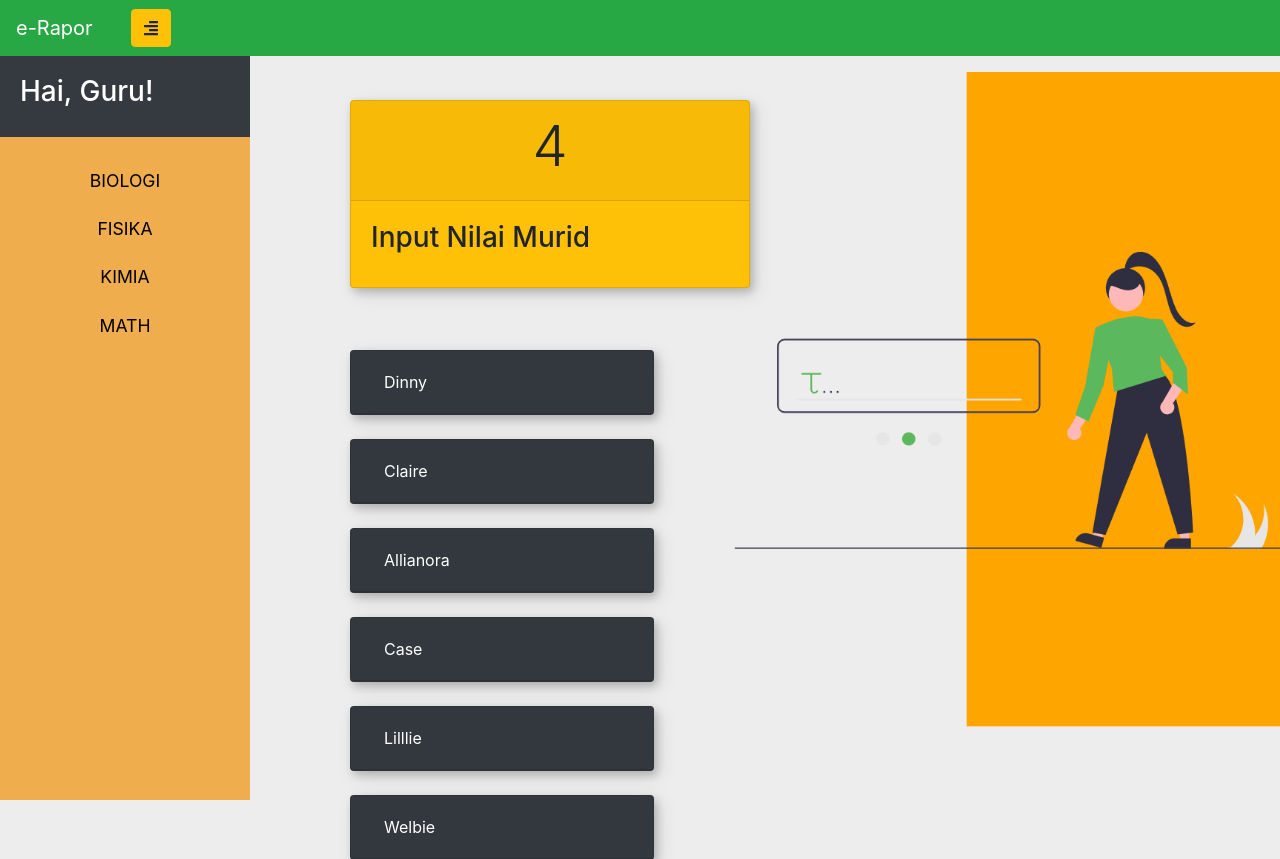
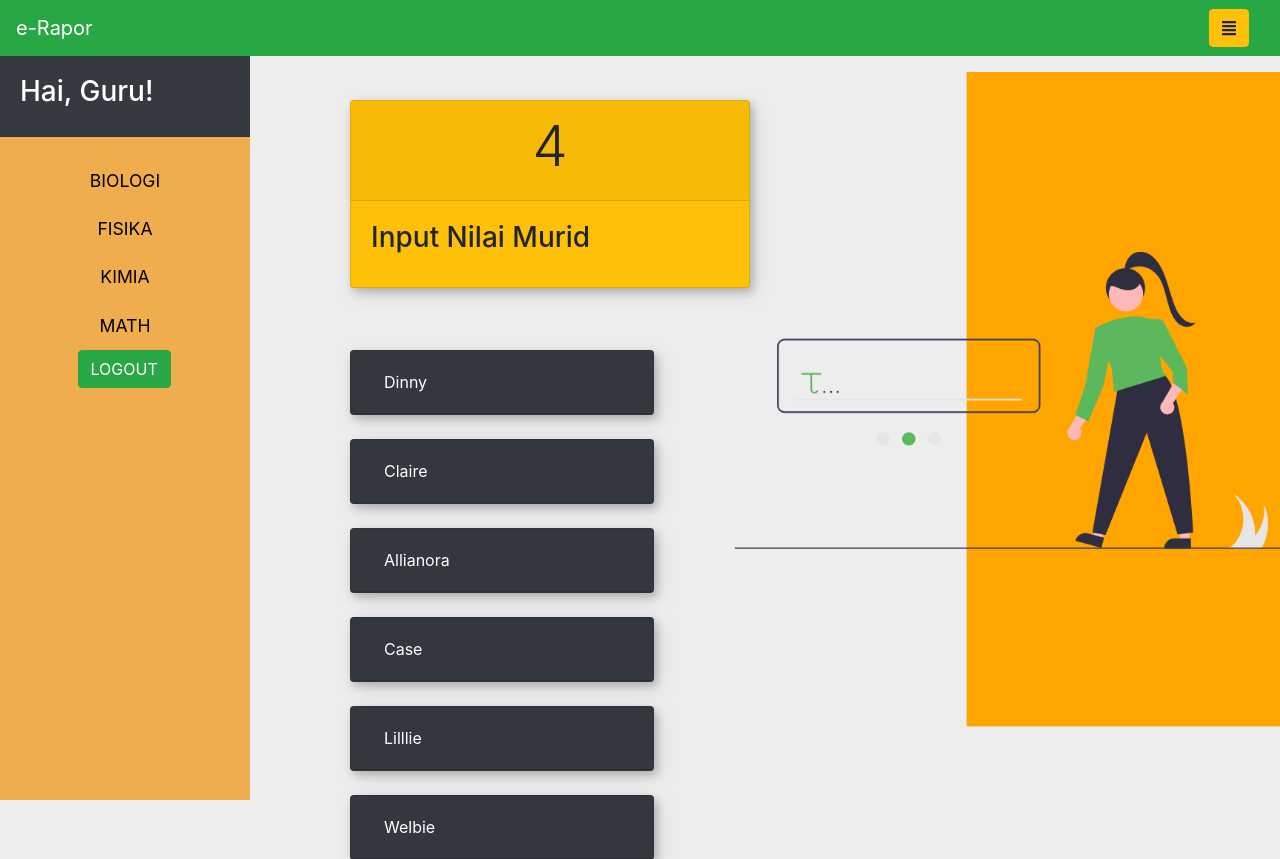
Before and after one commit to prolifel/fp-pweb, a PHP site: page /guru/nilai.php?id=4 in a window 1280 px wide; the page is wider, and only the part inside the window is pictured. Shown: the top 859 px of that part. Run offline with PHP 8.4, Linux system fonts and the light colour scheme; a user stored in the database is signed in; data comes from the database, SQL or seed files in the repository; some libraries are stand-ins or nearby versions.

Commit message:
logout button

```diff
--- a/guru/nilai.php
+++ b/guru/nilai.php
@@ -147,7 +147,9 @@
         .card {
             box-shadow: 3px 4px 8px rgba(0, 0, 0, 0.2), 5px 6px 20px rgba(0, 0, 0, 0.1);
         }
-
+        #logout {
+            /* margin-top: 300px; */
+        }
 
     </style>
     <link rel="stylesheet" href="https://stackpath.bootstrapcdn.com/bootstrap/4.3.1/css/bootstrap.min.css" integrity="sha384-ggOyR0iXCbMQv3Xipma34MD+dH/1fQ784/j6cY/iJTQUOhcWr7x9JvoRxT2MZw1T" crossorigin="anonymous">
@@ -204,6 +206,11 @@
                     <a href="nilai.php?id=math" class="btn" >MATH</a>
 
                 </li>
+                <li>
+                    <div class="d-grid gap-2 col-6 mx-auto" id="logout">
+                        <button class="btn btn-success" type="button">LOGOUT</button>
+                    </div>
+                </li>
             </ul>
         </nav>
 
@@ -217,10 +224,10 @@
                     <span> </span>
                     <span> </span>
                 </a> -->
-                <div class="container">
+                <div class="container-fluid d-grid gap-2 d-md-flex justify-content-md-end">
 
                     <button type="button" id="sidebarCollapse" class="btn btn-warning">
-                        <i class="fas fa-align-right"></i>
+                        <i class="fas fa-align-justify"></i>
                         <!-- <span>Toggle Sidebar</span> -->
                     </button>
 
@@ -243,6 +250,7 @@
             </div>
             <div class="card-body">
             <h3 class="card-title ">Input Nilai Murid</h5>
+
             </div>
         </div>
     </div>
@@ -268,48 +276,63 @@
 
                         <div id="collapseOne" class="collapse" aria-labelledby="headingOne" data-parent="#accordion">
                         <div class="card-body">
-                        <a class="btn btn-warning" data-toggle="collapse" href="#collapsetgsA" role="button" aria-expanded="false" aria-controls="collapsetgsA" id="konten">
+                        <a class="btn btn-warning" data-toggle="collapse" href="#<?php echo $name[1];?>tgs1" role="button" aria-expanded="false" aria-controls="collapsetgsA" id="konten">
                                 Tugas 1
                             </a>
-                            <div class="collapse" id="collapsetgsA">
+                            <div class="collapse" id="<?php echo $name[1];?>tgs1">
                                 <div class="card card-body">
                                     Input Nilai Disini
+                                    <div class="d-grid gap-2 d-md-flex justify-content-md-end">
+                                        <input class="btn btn-success" type="submit" value="Submit">
+                                    </div>
                                 </div>
                             </div>
 
-                            <a class="btn btn-warning" data-toggle="collapse" href="#collapseTGS2A" role="button" aria-expanded="false" aria-controls="collapseTGS2A" id="konten">
+                            <a class="btn btn-warning" data-toggle="collapse" href="#<?php echo $name[1];?>tgs" role="button" aria-expanded="false" aria-controls="collapseTGS2A" id="konten">
                                 Tugas 2
                             </a>
-                            <div class="collapse" id="collapseTGS2A">
+                            <div class="collapse" id="<?php echo $name[1];?>tgs">
                                 <div class="card card-body" >
                                     Input Nilai Disini
+                                    <div class="d-grid gap-2 d-md-flex justify-content-md-end">
+                                        <input class="btn btn-success" type="submit" value="Submit">
+                                    </div>
                                 </div>
                             </div>
 
-                            <a class="btn btn-warning" data-toggle="collapse" href="#collapseUTSA" role="button" aria-expanded="false" aria-controls="collapseUTSA" id="konten">
+                            <a class="btn btn-warning" data-toggle="collapse" href="#<?php echo $name[1];?>uts" role="button" aria-expanded="false" aria-controls="collapseUTSA" id="konten">
                             UTS
                             </a>
-                            <div class="collapse" id="collapseUTSA">
+                            <div class="collapse" id="<?php echo $name[1];?>uts">
                                 <div class="card card-body">
                                     Input Nilai Disini
+                                    <div class="d-grid gap-2 d-md-flex justify-content-md-end">
+                                        <input class="btn btn-success" type="submit" value="Submit">
+                                    </div>
                                 </div>
                             </div>
 
-                            <a class="btn btn-warning" data-toggle="collapse" href="#collapseUASA" role="button" aria-expanded="false" aria-controls="collapseUASA" id="konten">
+                            <a class="btn btn-warning" data-toggle="collapse" href="#<?php echo $name[1];?>uas" role="button" aria-expanded="false" aria-controls="collapseUASA" id="konten">
                                 UAS
                             </a>
-                            <div class="collapse" id="collapseUASA">
+                            <div class="collapse" id="<?php echo $name[1];?>uas">
                                 <div class="card card-body">
                                     Input Nilai Disini
+                                    <div class="d-grid gap-2 d-md-flex justify-content-md-end">
+                                        <input class="btn btn-success" type="submit" value="Submit">
+                                    </div>
                                 </div>
                             </div>
 
-                            <a class="btn btn-warning" data-toggle="collapse" href="#collapsePrakA" role="button" aria-expanded="false" aria-controls="collapsePrakA" id="konten">
+                            <a class="btn btn-warning" data-toggle="collapse" href="#<?php echo $name[1];?>prak" role="button" aria-expanded="false" aria-controls="collapsePrakA" id="konten">
                                 Praktikum
                             </a>
-                            <div class="collapse" id="collapsePrakA">
+                            <div class="collapse" id="<?php echo $name[1];?>prak">
                                 <div class="card card-body">
                                     Input Nilai Disini
+                                    <div class="d-grid gap-2 d-md-flex justify-content-md-end">
+                                        <input class="btn btn-success" type="submit" value="Submit">
+                                    </div>
                                 </div>
                             </div>
                         </div>
```
